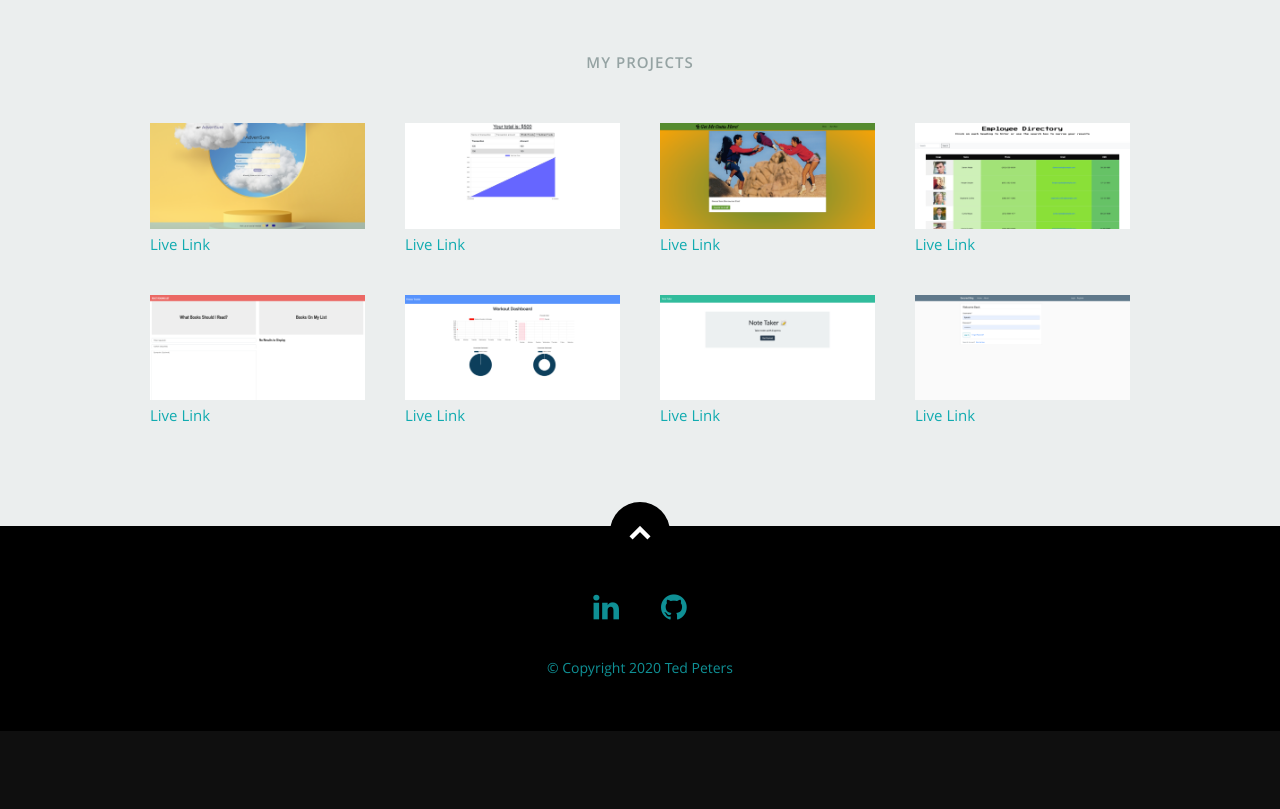
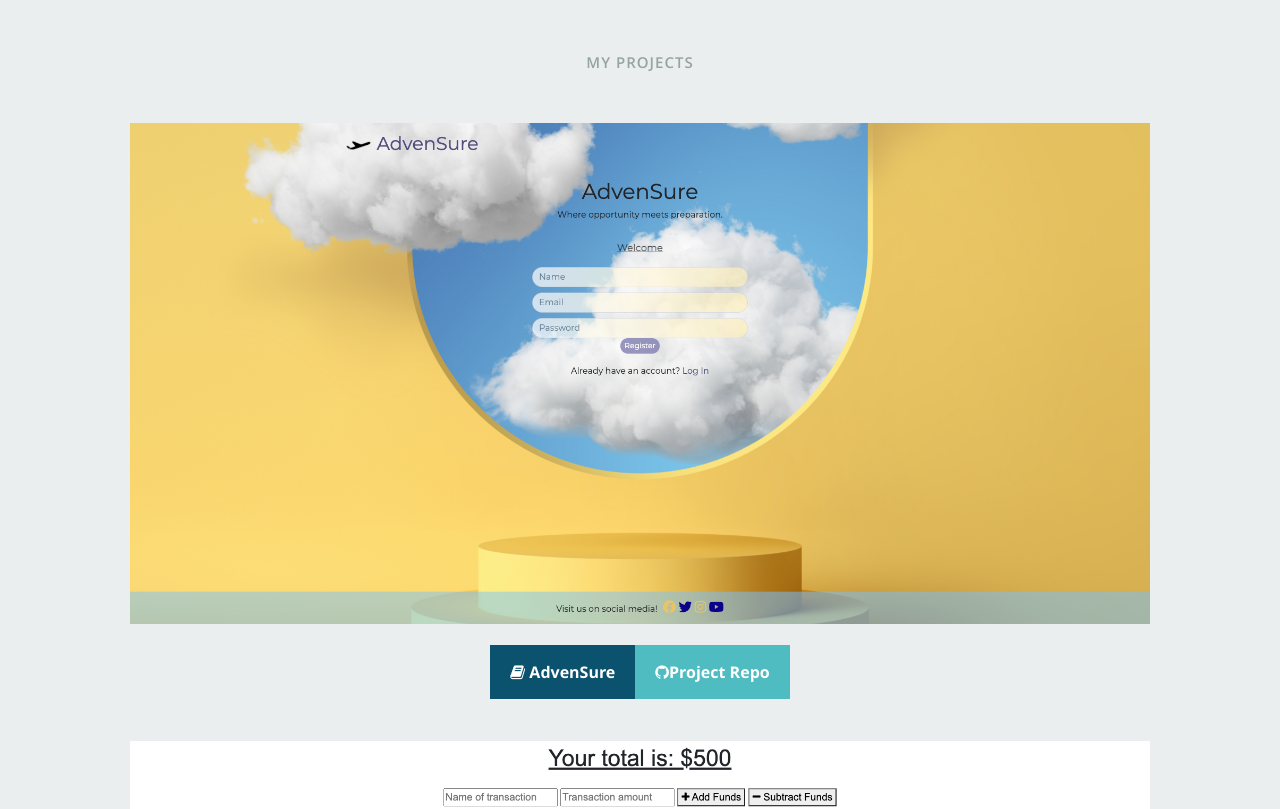
Before and after one commit to Drop-G/portfolio, a React (Create React App) app: page / in a window 1280 px wide. Shown: the part 3360-4169 px from the top of the page. Before the commit the page ends 4091 px from the top, so only its background shows below. Built offline with nearby package versions, Linux system fonts and the light colour scheme.

Commit message:
projects updated with styled links and increased size in images.

```diff
--- a/src/Components/Portfolio.js
+++ b/src/Components/Portfolio.js
@@ -8,19 +8,12 @@ class Portfolio extends Component {
         var projectImage = 'images/portfolio/' + projects.image;
 
         return (
-          <div key={projects.title} className="columns portfolio-item">
-            <div className="item-wrap">
-              <a href={projects.url} title={projects.title}>
-                <img alt={projects.title} src={projectImage} />
-                <div className="overlay">
-                  <div className="portfolio-item-meta">
-                    <h5>{projects.title}</h5>
-                    <p>{projects.category}</p>
-                  </div>
-                </div>
-              </a>
-            </div>
-            <a href = {projects.live}>Live Link</a>
+          <div key={projects.title}>
+              <img alt={projects.title} src={projectImage} />
+              <ul className="text-center">
+                <a href={projects.live} className="button btn project-btn "><i className="fa fa-book"></i> {projects.title}</a>
+                <a href={projects.url} className="button btn github-btn "><i className="fa fa-github"></i>Project Repo</a>
+              </ul>
           </div>
         )
       })
```
